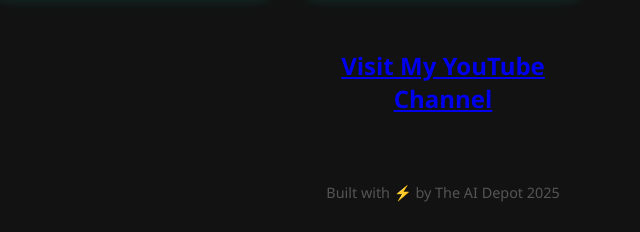
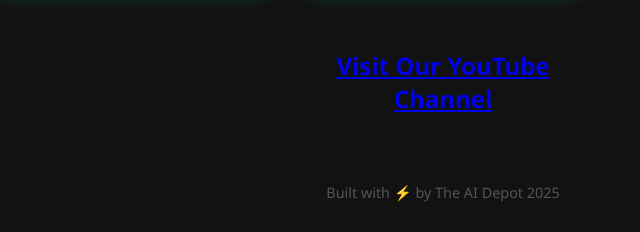
Before and after one commit to TheAIDepot/brain-tuner-dashboard, a website: page index.html in a window 1280 px wide. Shown: the part 791-1023 px from the top of the page, 197-837 px from the left. Drawn offline with Linux system fonts and the light colour scheme.

Commit message:
Update index.html

```diff
--- a/index.html
+++ b/index.html
@@ -75,7 +75,7 @@
 
 <script src="gpt-assistant.js"></script>
     <p>
-        <a href="https://www.youtube.com/@TheAIDepotChannel" target="_blank"><h2>Visit My YouTube Channel</h2></a>
+        <a href="https://www.youtube.com/@TheAIDepotChannel" target="_blank"><h2>Visit Our YouTube Channel</h2></a>
     </p>
     </div>
 
```
